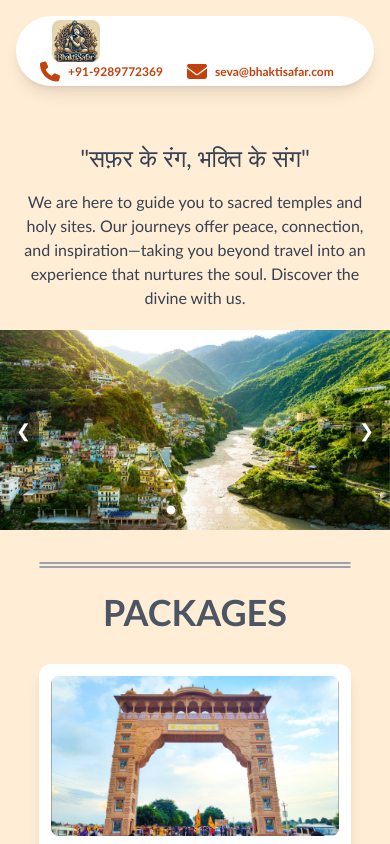
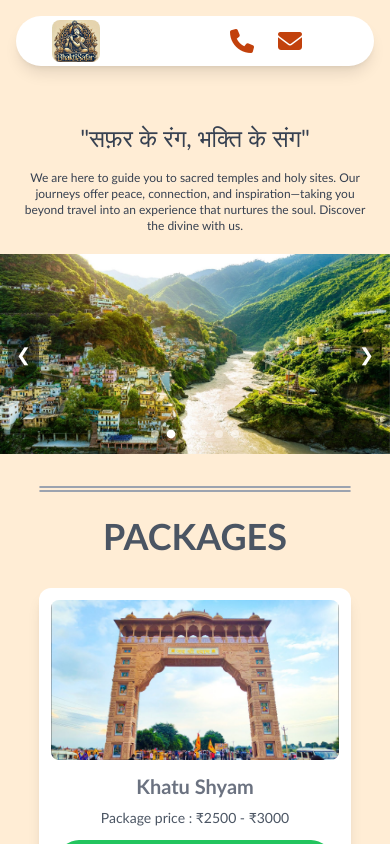
Before and after one commit to TusharBahuguna583/BhaktiSafar, a React (Create React App) app: page / in a window 390 px wide. Shown: the top 844 px of the page. Built offline with nearby package versions, Linux system fonts and the light colour scheme; a web font is replaced by a local one.

Commit message:
Optimized all components for mobile responsiveness

```diff
--- a/src/components/About.js
+++ b/src/components/About.js
@@ -12,7 +12,7 @@ const About = () => {
       </h1>
 
       {/* Description */}
-      <p className="font-light text-base sm:text-2xl text-center w-full sm:w-2/3">
+      <p className="font-light text-xs sm:text-2xl text-center w-full sm:w-2/3">
         We are here to guide you to sacred temples and holy sites. Our journeys
         offer peace, connection, and inspiration—taking you beyond travel into
         an experience that nurtures the soul. Discover the divine with us.
--- a/src/components/Header.js
+++ b/src/components/Header.js
@@ -11,11 +11,11 @@ const Header = () => {
       </div>
 
       {/* Contact Info */}
-      <div className="flex flex-wrap items-center justify-center gap-6 sm:mr-12 sm:gap-12">
+      <div className="flex flex-wrap items-center justify-center gap-6 mr-12 sm:mr-12 sm:gap-12">
         {/* Phone */}
         <a href="tel:+918439377579" className="flex items-center">
-          <i className="fa-solid fa-phone text-xl sm:text-3xl" style={{ color: "#c2410c" }}></i>
-          <span className="text-orange-700 font-bold ml-2 text-xs sm:text-sm">
+          <i className="fa-solid fa-phone text-2xl sm:text-3xl" style={{ color: "#c2410c" }}></i>
+          <span className="hidden sm:block sm:text-orange-700 sm:font-bold sm:ml-2 sm:text-sm">
             +91-9289772369
           </span>
         </a>
@@ -27,8 +27,8 @@ const Header = () => {
           rel="noopener noreferrer"
           className="flex items-center"
         >
-          <i className="fa-solid fa-envelope text-xl sm:text-3xl" style={{ color: "#c2410c" }}></i>
-          <span className="text-orange-700 font-bold ml-2 text-xs sm:text-sm">
+          <i className="fa-solid fa-envelope text-2xl sm:text-3xl" style={{ color: "#c2410c" }}></i>
+          <span className="hidden sm:block text-orange-700 font-bold ml-2 text-xs sm:text-sm">
             seva@bhaktisafar.com
           </span>
         </a>
--- a/src/index.css
+++ b/src/index.css
@@ -1,5 +1,6 @@
 html {
   scroll-behavior: smooth;
+  overflow-x: hidden;
 }
 
 body {
@@ -10,7 +11,6 @@ body {
     sans-serif;
   -webkit-font-smoothing: antialiased;
   -moz-osx-font-smoothing: grayscale;
-  overflow-x: hidden;
 }
 
 
```
